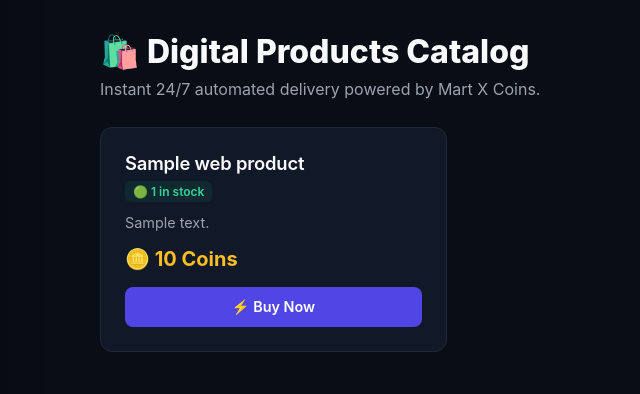
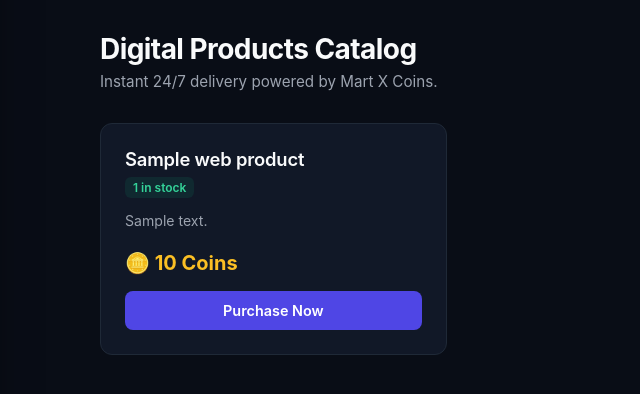
Before and after one commit to someshgamer123/ai-mart-x-web, a Flask app: page / in a window 1280 px wide. Shown: the part 64-458 px from the top of the page, without its empty margins (0-640 px from the left). Run offline with Flask 3, Linux system fonts and the light colour scheme; a database or web service that is not in the repository returns one stand-in record (values such as "Sample title").

Commit message:
Update index.html

```diff
--- a/templates/index.html
+++ b/templates/index.html
@@ -1,8 +1,8 @@
 {% extends "base.html" %}
 {% block content %}
-<div style="margin-bottom: 28px;">
-  <h1 style="font-size: 2rem; font-weight: 800; margin-bottom: 8px;">🛍️ Digital Products Catalog</h1>
-  <p style="color: var(--text-muted);">Instant 24/7 automated delivery powered by Mart X Coins.</p>
+<div style="margin-bottom: 32px;">
+  <h1 style="font-size: 1.75rem; font-weight: 700; letter-spacing: -0.02em; margin-bottom: 6px;">Digital Products Catalog</h1>
+  <p style="color: var(--text-muted); font-size: 0.95rem;">Instant 24/7 delivery powered by Mart X Coins.</p>
 </div>
 
 <div class="grid">
@@ -11,25 +11,27 @@
       <div>
         <div class="card-title">{{ p.name }}</div>
         {% if p.stock > 0 %}
-          <div class="stock-tag in-stock">🟢 {{ p.stock }} in stock</div>
+          <div class="stock-tag in-stock">{{ p.stock }} in stock</div>
         {% else %}
-          <div class="stock-tag out-stock">🔴 Out of Stock</div>
+          <div class="stock-tag out-stock">Out of Stock</div>
         {% endif %}
-        <p style="color: var(--text-muted); font-size: 0.9rem; margin-bottom: 16px;">
-          {{ p.description or "Premium digital access credentials." }}
+        <p style="color: var(--text-muted); font-size: 0.88rem; line-height: 1.5; margin-bottom: 20px;">
+          {{ p.description or "Premium verified digital product." }}
         </p>
       </div>
       <div>
         <div class="price-tag">🪙 {{ p.price }} Coins</div>
         {% if p.stock > 0 %}
-          <button class="btn" style="width: 100%;" onclick="openCheckout('{{ p.id }}', '{{ p.name }}', '{{ p.price }}')">⚡ Buy Now</button>
+          <button class="btn" style="width: 100%;" onclick="openCheckout('{{ p.id }}', '{{ p.name }}', '{{ p.price }}')">Purchase Now</button>
         {% else %}
-          <button class="btn btn-secondary" style="width: 100%; cursor: not-allowed;" disabled>Out of Stock</button>
+          <button class="btn btn-secondary" style="width: 100%; cursor: not-allowed;" disabled>Currently Unavailable</button>
         {% endif %}
       </div>
     </div>
   {% else %}
-    <p>No products available right now.</p>
+    <div class="card" style="grid-column: 1 / -1; text-align: center; padding: 48px;">
+      <p style="color: var(--text-muted);">No products are available in the store right now.</p>
+    </div>
   {% endfor %}
 </div>
 {% endblock %}
```
